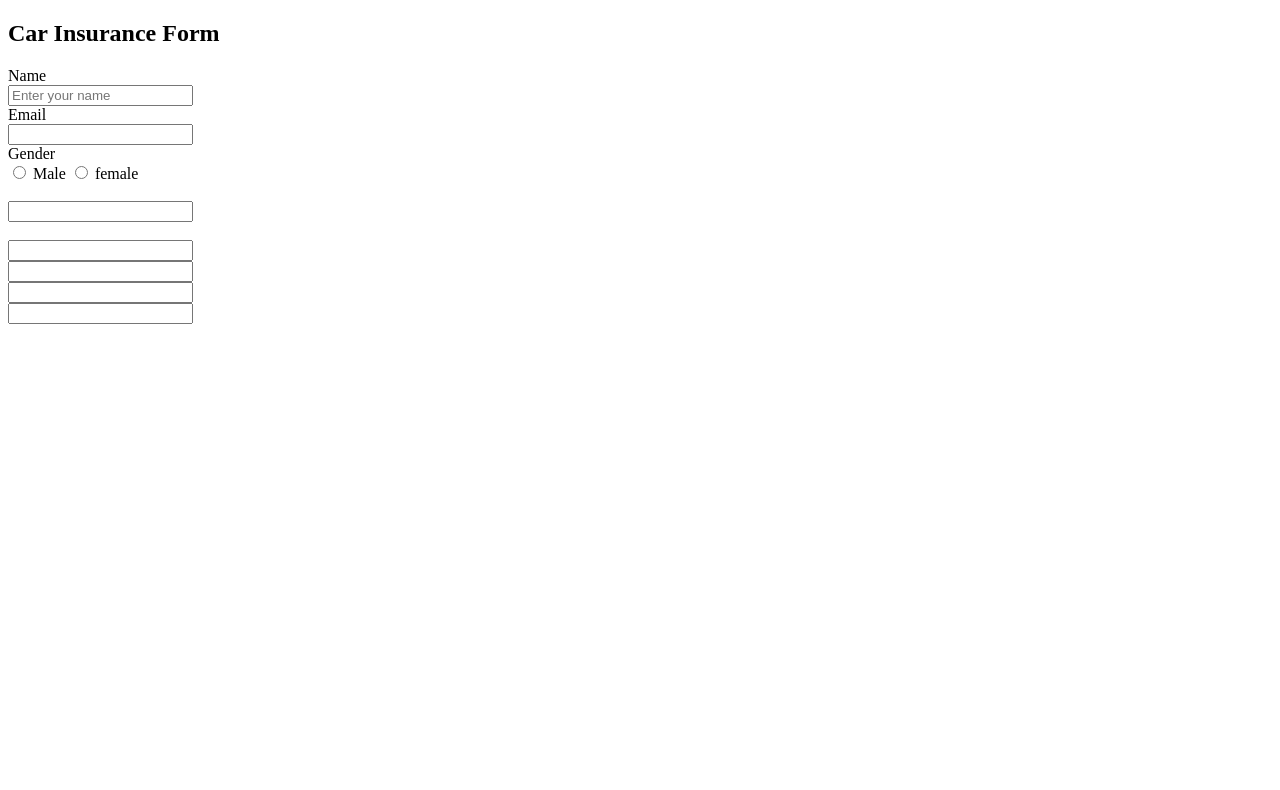
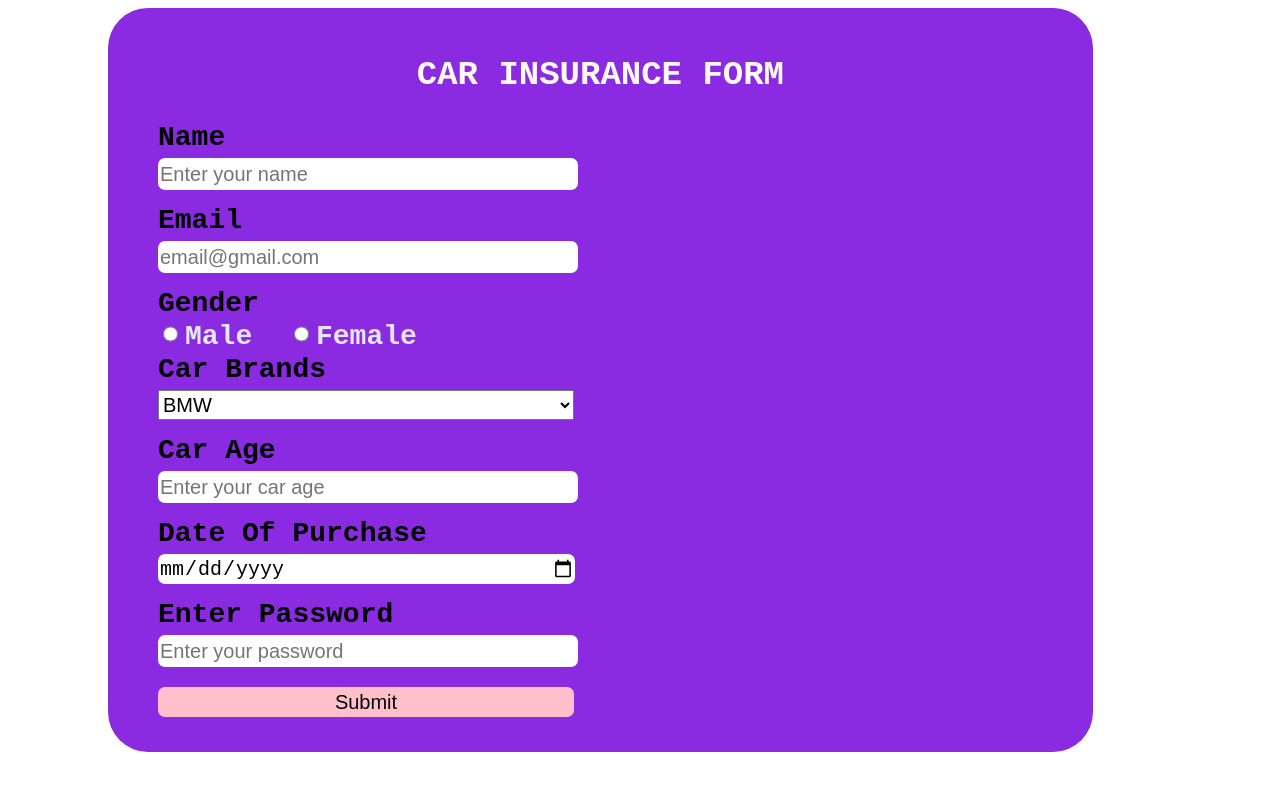
Before and after one commit to acciojob/car-insurance-form-komalmeena6516, a website: page main.html in a window 1280 px wide. Drawn offline with Linux system fonts and the light colour scheme.

Commit message:
created a submission

```diff
--- a/main.html
+++ b/main.html
@@ -7,35 +7,43 @@
 </head>
 
 <body>
-	<!-- the entire body must be written by student -->
-	<h2>Car Insurance Form </h2>
+<!-- 	the entire body must be written by student -->
+	<form>
+		<h2>Car Insurance Form </h2>
+
 	<label for="name" id="name">Name</label> <br>
 	<input type="text" id="name" placeholder="Enter your name">
 	<br>
 	<label for="email">Email </label><br>
-	<input type="email" id="email"> <br>
+	<input type="email" id="email" placeholder="email@gmail.com"> <br>
 
 	<label for="">Gender </label><br>
 	<input type="radio" id="male" name="gender" >
-	<label for="male" >Male </label>
+	<label for="male" class="gender-option">Male </label>
 
 	<input type="radio" id="female" name="gender">
-	<label for="female">female</label>
+	<label for="female" class="gender-option">Female</label>
 	<br>
-	<label for=""> </label><br>
-	<input type="" id="">
+	<label for="car">Car Brands </label><br>
+	 <select name="cars" id="cars">
+        <option value="BMW">BMW</option>
+        <option value="mercedes">Mercedes</option>
+        <option value="audi">Audi</option>
+     </select>
+<!-- 	<input type="" id=""> -->
 	<br>
-	<label for=""> </label><br>
-	<input type="" id="">
+	<label for="carage">Car Age </label><br>
+	<input type="number" id="carage" placeholder="Enter your car age"> <br>
 
-	<label for=""> </label><br>
-	<input type="" id="">
+	<label for="dop">Date Of Purchase</label><br>
+	<input type="date" id="dop"><br>
 
-	<label for=""> </label><br>
-	<input type="" id="">
+	<label for="password">Enter Password </label><br>
+	<input type="password" id="password" placeholder="Enter your password"> <br>
 
-	<label for=""> </label><br>
-	<input type="" id="">
+	<input type="submit" id="submit">
+	</form>
+
     <script type="text/javascript" src="./script.js">
 </script>
 
--- a/styles.css
+++ b/styles.css
@@ -1,2 +1,57 @@
 
 /* Your CSS Code here. */
+form{
+	background-color:blueviolet;
+	width:70%;
+	margin: auto 100px;
+	padding: 20px 50px 20px 50px;
+	border-radius:40px;
+/* 	text-align:center; */
+
+}
+h2{
+	font-family: monospace;
+    letter-spacing: 0px;
+    font-size: 34px;
+    font-weight: 900;
+    color: floralwhite;
+    text-transform: uppercase;
+    text-align: center;
+/* 	font-style:underline; */
+}
+form label{
+	font-size: 28px;
+    font-family: monospace;
+    font-weight: bolder;
+	margin-right:20px
+}
+form input{
+	   width: 26rem;
+    margin-top: 5px;
+    margin-bottom: 15px;
+    font-size: 20px;
+    height: 30px;
+    border-radius: 7px;
+	border:none;
+}
+input[type="radio"]{
+	    width: 15px;
+    height: 20px;
+    margin-bottom: 10px;
+}
+form .gender-option{
+	    color: lavender;
+    font-size: 28px;
+	margin-bottom:15px;
+	border-radius: 10px;
+}
+form select {
+	width: 26rem;
+	 margin-top: 5px;
+    margin-bottom: 15px;
+    font-size: 20px;
+    height: 30px;
+}
+#submit{
+	background-color: pink;
+}
```
